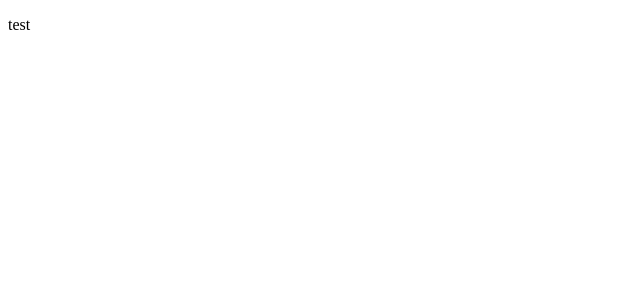
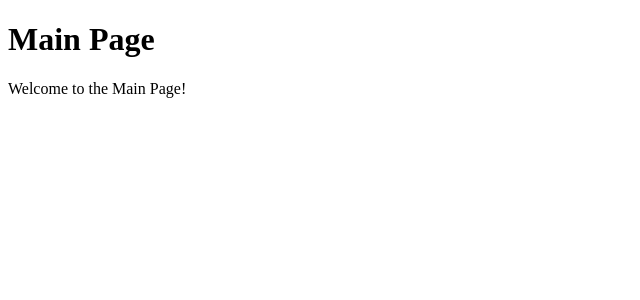
Before and after one commit to gm-sj/image-ai-app, a React (Create React App) app: page / in a window 1280 px wide. Shown: the top 300 px of the page, without its empty margins (0-640 px from the left). Built offline with nearby package versions, Linux system fonts and the light colour scheme.

Commit message:
[feat] 메인라우터설정

```diff
--- a/package.json
+++ b/package.json
@@ -12,6 +12,7 @@
     "@types/react-dom": "^18.3.1",
     "react": "^18.3.1",
     "react-dom": "^18.3.1",
+    "react-router-dom": "^6.27.0",
     "react-scripts": "5.0.1",
     "typescript": "^4.9.5",
     "web-vitals": "^2.1.4"
--- a/src/App.tsx
+++ b/src/App.tsx
@@ -1,10 +1,12 @@
 import React from 'react';
+import { BrowserRouter as Router } from 'react-router-dom';
+import AppRoutes from './routes';
 
 function App() {
   return (
-    <div className="App">
-      <p>test</p>
-    </div>
+    <Router>
+      <AppRoutes />
+    </Router>
   );
 }
 
--- /dev/null
+++ b/src/container/Main/Styled.tsx
@@ -0,0 +1,5 @@
+import styled from 'styled-components';
+
+export const StyledDiv = styled.div`
+
+`;
--- /dev/null
+++ b/src/container/Main/index.tsx
@@ -0,0 +1,12 @@
+import React from 'react';
+
+const Main: React.FC = () => {
+  return (
+    <div>
+      <h1>Main Page</h1>
+      <p>Welcome to the Main Page!</p>
+    </div>
+  );
+};
+
+export default Main;
--- /dev/null
+++ b/src/routes/index.tsx
@@ -0,0 +1,14 @@
+// src/routes/index.tsx
+import React from 'react';
+import { Routes, Route } from 'react-router-dom';
+import Main from '../container/Main/index'
+
+const AppRoutes: React.FC = () => {
+  return (
+    <Routes>
+        <Route path="/" element={<Main />} />
+    </Routes>
+  );
+};
+
+export default AppRoutes;
```
Also changed, not shown: 1 other file (tests, documents, lock files or other folders).
